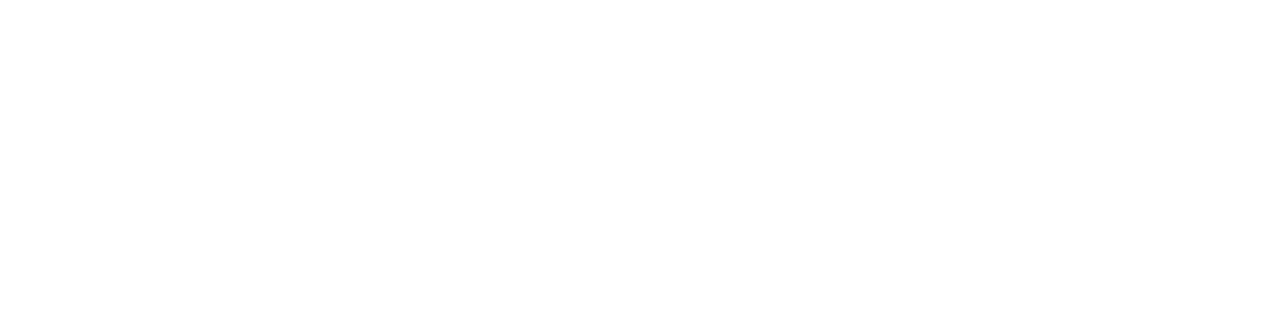
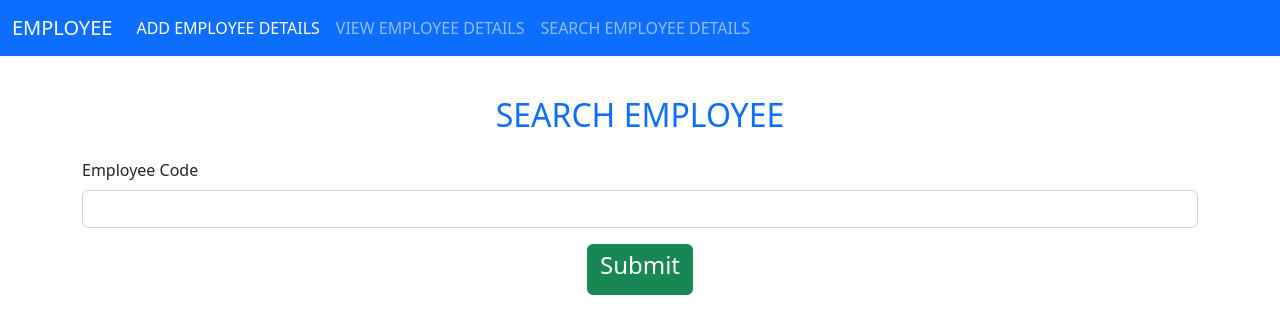
Before and after one commit to AmalAlby/Employee-app-new, an Angular app: page /search in a window 1280 px wide. Before the commit this address led to /. Shown: the top 334 px of the page. Built offline with nearby package versions, Linux system fonts and the light colour scheme.

Commit message:
Search added created

```diff
--- a/src/app/api.service.ts
+++ b/src/app/api.service.ts
@@ -16,4 +16,8 @@
     return this.http.post("http://localhost:8080/add",datatosend)
   }
 
+  searchemp=(datasearch:any)=>{
+    return this.http.post("http://localhost:8080/search",datasearch)
+  }
+
 }
--- a/src/app/navbar/navbar.component.html
+++ b/src/app/navbar/navbar.component.html
@@ -1,4 +1,4 @@
-<nav class="navbar navbar-expand-lg bg-light">
+<nav class="navbar navbar-dark navbar-expand-lg bg-primary">
     <div class="container-fluid">
       <a class="navbar-brand" routerLink="/">EMPLOYEE</a>
       <button class="navbar-toggler" type="button" data-bs-toggle="collapse" data-bs-target="#navbarNav" aria-controls="navbarNav" aria-expanded="false" aria-label="Toggle navigation">
@@ -12,6 +12,9 @@
           <li class="nav-item">
             <a class="nav-link" routerLink ="/view">VIEW EMPLOYEE DETAILS</a>
           </li>
+          <li class="nav-item">
+            <a class="nav-link" routerLink ="/search">SEARCH EMPLOYEE DETAILS</a>
+          </li>
         </ul>
       </div>
     </div>
--- /dev/null
+++ b/src/app/search/search.component.html
@@ -0,0 +1,45 @@
+<app-navbar></app-navbar>
+<div class="container">
+    <div class="row">
+        <div class="col col-12 col-sm-12 col-md-12 col-lg-12 col-xl-12 col-xxl-12">
+            <div class="row g-3 mt-4">
+                <div class="col col-12 col-sm-12 col-md-12 col-lg-12 col-xl-12 col-xxl-12 text-center text-primary">
+                    <h2>SEARCH EMPLOYEE</h2>
+                </div>
+                <div class="col col-12 col-sm-12 col-md-12 col-lg-12 col-xl-12 col-xxl-12">
+                    <label for="" class="form-label">Employee Code</label>
+                    <input name="empcode" [(ngModel)]="empcode" type="text" class="form-control">
+                </div>
+                <div class="col col-12 col-sm-12 col-md-12 col-lg-12 col-xl-12 col-xxl-12 text-center">
+                    <button (click)="read()" class="btn btn-success"><h4>Submit</h4></button>
+                </div>
+            </div>
+            <div class="row g-3 mt-4" *ngFor="let j of searchdata">
+                <div class="col col-12 col-sm-6 col-md-6 col-lg-6 col-xl-6 col-xxl-6">
+                    <label for="" class="form-label">Employee Name</label>
+                    <input type="text" class="form-control " value="{{j.empname}}">
+                </div>
+                <div class="col col-12 col-sm-6 col-md-6 col-lg-6 col-xl-6 col-xxl-6">
+                    <label for="" class="form-label">Designation</label>
+                        <input type="text" class="form-control" value="{{j.designation}}">
+                </div>
+                <div class="col col-12 col-sm-6 col-md-6 col-lg-6 col-xl-6 col-xxl-6">
+                    <label for="" class="form-label">Salary</label>
+                        <input type="text" class="form-control" value="{{j.salary}}">
+                </div>
+                <div class="col col-12 col-sm-6 col-md-6 col-lg-6 col-xl-6 col-xxl-6">
+                    <label for="" class="form-label">Company</label>
+                        <input type="text" class="form-control" value="{{j.companyname}}">
+                </div>
+                <div class="col col-12 col-sm-6 col-md-6 col-lg-6 col-xl-6 col-xxl-6">
+                    <label for="" class="form-label">Mobile Number</label>
+                        <input type="text" class="form-control" value="{{j.mobilenumber}}">
+                </div>
+                <div class="col col-12 col-sm-6 col-md-6 col-lg-6 col-xl-6 col-xxl-6">
+                    <label for="" class="form-label">Username</label>
+                    <input type="text" class="form-control" value="{{j.username}}">
+                </div>
+            </div>
+        </div>
+    </div>
+</div>
--- /dev/null
+++ b/src/app/search/search.component.ts
@@ -0,0 +1,35 @@
+import { Component } from '@angular/core';
+import { ApiService } from '../api.service';
+
+@Component({
+  selector: 'app-search',
+  templateUrl: './search.component.html',
+  styleUrls: ['./search.component.css']
+})
+export class SearchComponent {
+
+  empcode=""
+  searchdata:any=[]
+
+  constructor(private api:ApiService){}
+
+  read=()=>{
+    let data={"empcode": this.empcode}
+    console.log(data)
+    this.api.searchemp(data).subscribe(
+      (response:any)=>{
+        console.log(response)
+
+        if(response.length==0){
+          alert("Invalid Employee Code")
+        }
+        else{
+          this.searchdata=response
+        }
+
+      }
+    )
+  }
+
+
+}
--- a/src/app/viewemployee/viewemployee.component.html
+++ b/src/app/viewemployee/viewemployee.component.html
@@ -10,6 +10,7 @@
                     <table class="table table-dark table-striped">
                         <thead>
                           <tr>
+                            <th scope="col">ID</th>
                             <th scope="col">Employee Code</th>
                             <th scope="col">Name</th>
                             <th scope="col">Designation</th>
@@ -21,7 +22,8 @@
 
                         <tbody>
                           <tr *ngFor="let i of data">
-                            <th scope="row">{{i.empcode}}</th>
+                            <th scope="row">{{i.id}}</th>
+                            <td>{{i.empcode}}</td>
                             <td>{{i.empname}}</td>
                             <td>{{i.designation}}</td>
                             <td>{{i.salary}}</td>
```
Also changed, not shown: src/app/app.module.ts (+7 -1 lines), src/app/search/search.component.css (added).
